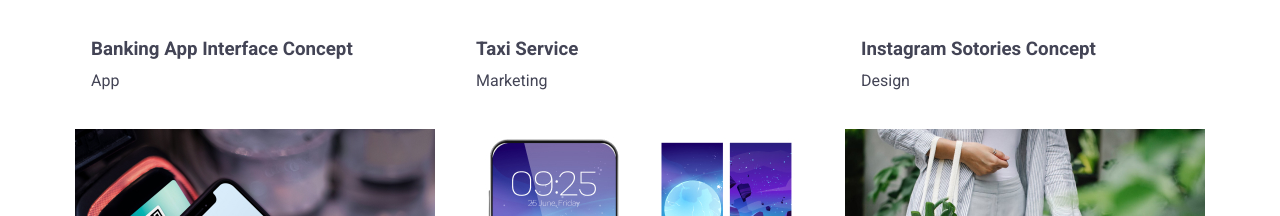
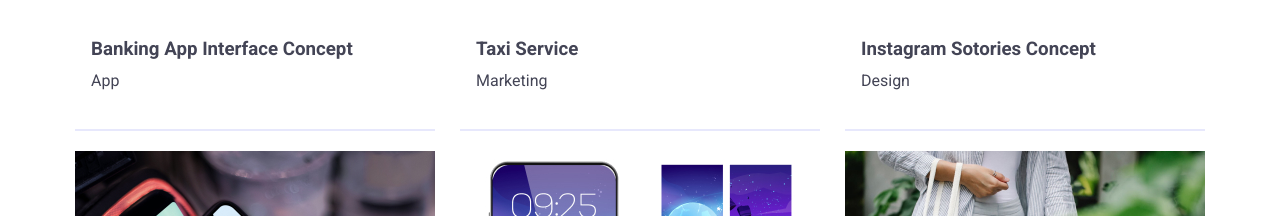
Before and after one commit to Jorgieflores/goit-markup-hw-03, a plain HTML site: page portfolio.html in a window 1280 px wide. Shown: the part 584-800 px from the top of the page. Drawn offline with Linux system fonts and the light colour scheme.

Commit message:
styles2.css

```diff
--- a/css/styles2.css
+++ b/css/styles2.css
@@ -151,6 +151,11 @@ button:hover {
     padding: 32px 16px;
     line-height: 32px;
 }
+main li {
+    border-bottom: 2px solid var(--CORNFLOWER, #E7E9FC);
+    background: var(--WHITE, #FFF);
+    margin-bottom: 20px;
+}
 /* End of Services Section  */
 
 
```
